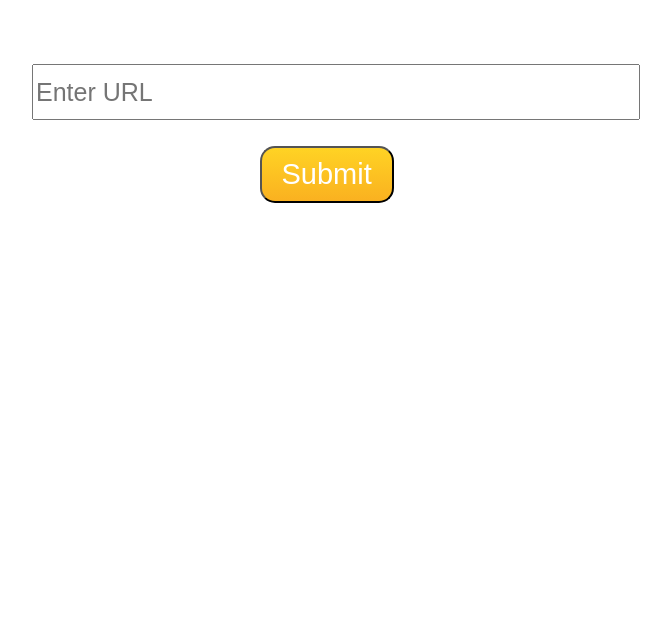
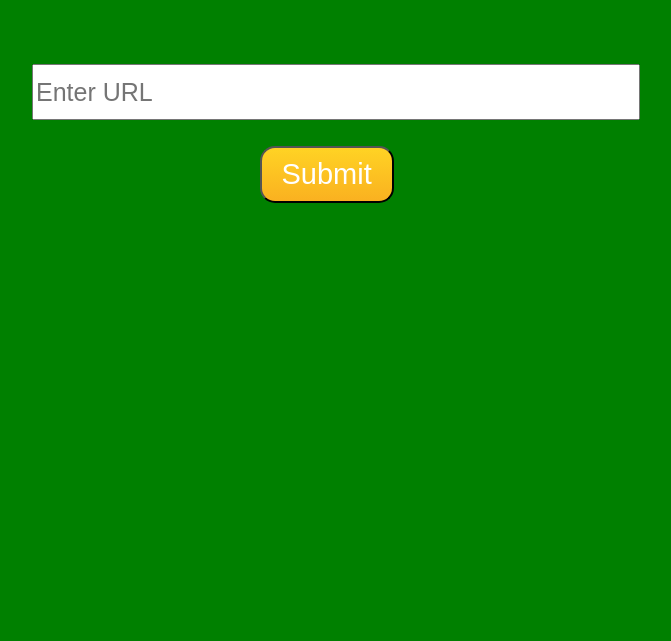
Before and after one commit to rishz/URL-Shortener, a website: page static/index.html in a window 1280 px wide. Shown: the part 159-800 px from the top of the page, without its empty margins (292-963 px from the left). Drawn offline with Linux system fonts and the light colour scheme.

Commit message:
background colour added

```diff
--- a/static/style.css
+++ b/static/style.css
@@ -52,3 +52,6 @@
     font-family: "American Typewriter";
     font-size: 40px;
 }
+.body{
+	background:#008000
+}
```
